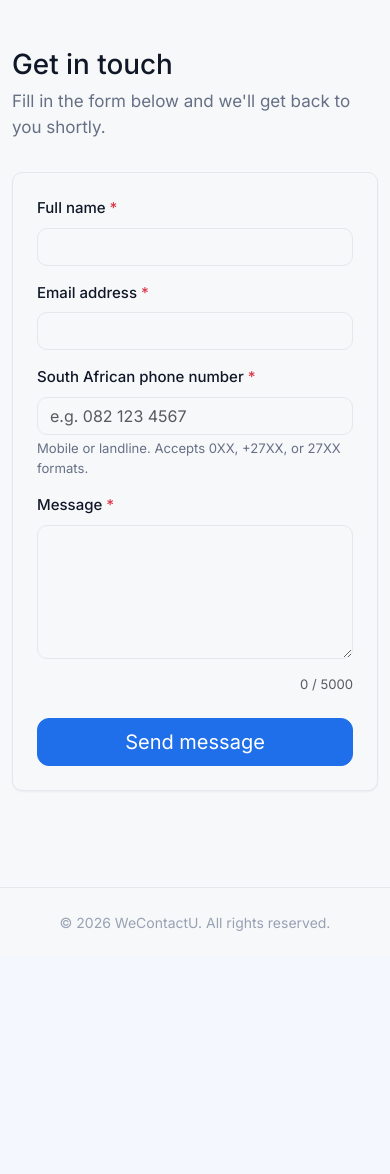
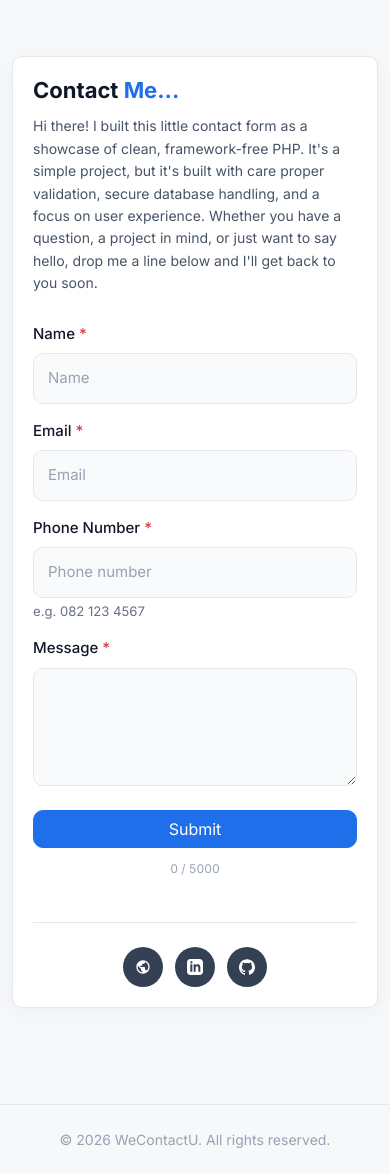
Before and after one commit to ShaneKolkoto/contactUform, a PHP site: page / in a window 390 px wide. Shown: the part 61-1235 px from the top of the page. Before the commit the page ends 992 px from the top, so only its background shows below. Run offline with PHP 8.4, Linux system fonts and the light colour scheme.

Commit message:
feat(ui): add client-side JS, mobile polish, and error feedback
Three related improvements to the front-end layer:

1. Client-side enhancement (app.js)
   - Live character counter for the message textarea (5000 limit,
     amber warning past 90%)
   - Inline validation on blur for name, email, phone, and message,
     mirroring the rules in Validator.php
   - Re-validation on input for fields already flagged invalid, so
     corrections clear the error immediately
   - Submit lock with spinner to prevent double-posts
   - Auto-focus and smooth-scroll to the error summary when the page
     loads with server-side validation errors

2. Mobile-responsive polish (contact-form.css, entries.css)
   - Contact page reorders to info → form → socials on mobile via
     display:contents on the left column wrapper
   - Submit button full-width and counter centred below on small screens
   - Social icons shrink to 40px, title to 1.5rem, description to
     0.875rem below 768px
   - Entries page: name + time stack vertically, avatar shrinks to
     36px, pagination padding tightens for easier tap targets

3. Error feedback styling
   - Green border + ring for valid fields
   - Amber warning state for the near-limit char counter
   - Red focus ring on the error summary alert for screen readers

```diff
--- a/public/index.php
+++ b/public/index.php
@@ -3,29 +3,54 @@
 declare(strict_types=1);
 
 require __DIR__ . '/../bootstrap.php';
+$pageTitle = 'Contact';
+$active = 'form';
+$pageStyles = ['assets/css/contact-form.css'];
 
-$pageTitle = 'Contact us';
-$active = 'form';
-
-// Errors and old input from a failed submit are read here, then cleared
-// so a page refresh doesn't keep showing them.
 $errors = $_SESSION['errors'] ?? [];
 $old = $_SESSION['old'] ?? [];
 unset($_SESSION['errors'], $_SESSION['old']);
 
-// Small helpers so the template below stays readable
 $errorFor = fn(string $field): string => $errors[$field] ?? '';
 $value = fn(string $field): string => (string) ($old[$field] ?? '');
 
 require __DIR__ . '/../templates/header.php';
 ?>
 
-<div class="container--narrow">
-    <div class="page-header">
-        <h1 class="mb-2">Get in touch</h1>
-        <p class="page-header__subtitle">Fill in the form below and we'll get back to you shortly.</p>
+<div class="container--narrow mt-4">
+
+    <div class="contact-split">
+        <!-- LEFT SIDE: Social & Info -->
+        <div class="contact-split__left">
+            <div class="social-links">
+                <!-- Portfolio -->
+                <a href="https://shane-kolkoto-portfolio.vercel.app/" target="_blank" rel="noopener" class="social-link" aria-label="Portfolio">
+                    <svg viewBox="0 0 24 24" xmlns="http://www.w3.org/2000/svg"><path d="M12 2C6.48 2 2 6.48 2 12s4.48 10 10 10 10-4.48 10-10S17.52 2 12 2zm-1 17.93c-3.95-.49-7-3.85-7-7.93 0-.62.08-1.21.21-1.79L9 15v1c0 1.1.9 2 2 2v1.93zm6.9-2.54c-.26-.81-1-1.39-1.9-1.39h-1v-3c0-.55-.45-1-1-1H8v-2h2c.55 0 1-.45 1-1V7h2c1.1 0 2-.9 2-2v-.41c2.93 1.19 5 4.06 5 7.41 0 2.08-.8 3.97-2.1 5.39z"/></svg>
+                </a>
+                <!-- LinkedIn -->
+                <a href="https://linkedin.com/in/shane-morne-kolkoto" target="_blank" rel="noopener" class="social-link" aria-label="LinkedIn">
+                    <svg viewBox="0 0 24 24" xmlns="http://www.w3.org/2000/svg"><path d="M19 0h-14c-2.761 0-5 2.239-5 5v14c0 2.761 2.239 5 5 5h14c2.762 0 5-2.239 5-5v-14c0-2.761-2.238-5-5-5zm-11 19h-3v-11h3v11zm-1.5-12.268c-.966 0-1.75-.79-1.75-1.764s.784-1.764 1.75-1.764 1.75.79 1.75 1.764-.783 1.764-1.75 1.764zm13.5 12.268h-3v-5.604c0-3.368-4-3.113-4 0v5.604h-3v-11h3v1.765c1.396-2.586 7-2.777 7 2.476v6.759z"/></svg>
+                </a>
+                <!-- GitHub -->
+                <a href="https://github.com/ShaneKolkoto/contactUform" target="_blank" rel="noopener" class="social-link" aria-label="GitHub">
+                    <svg viewBox="0 0 24 24" xmlns="http://www.w3.org/2000/svg"><path d="M12 .297c-6.63 0-12 5.373-12 12 0 5.303 3.438 9.8 8.205 11.385.6.113.82-.258.82-.577 0-.285-.01-1.04-.015-2.04-3.338.724-4.042-1.61-4.042-1.61C4.422 18.07 3.633 17.7 3.633 17.7c-1.087-.744.084-.729.084-.729 1.205.084 1.838 1.236 1.838 1.236 1.07 1.835 2.809 1.305 3.495.998.108-.776.417-1.305.76-1.605-2.665-.3-5.466-1.332-5.466-5.93 0-1.31.465-2.38 1.235-3.22-.135-.303-.54-1.523.105-3.176 0 0 1.005-.322 3.3 1.23.96-.267 1.98-.399 3-.405 1.02.006 2.04.138 3 .405 2.28-1.552 3.285-1.23 3.285-1.23.645 1.653.24 2.873.12 3.176.765.84 1.23 1.91 1.23 3.22 0 4.61-2.805 5.625-5.475 5.92.42.36.81 1.096.81 2.22 0 1.606-.015 2.896-.015 3.286 0 .315.21.69.825.57C20.565 22.092 24 17.592 24 12.297c0-6.627-5.373-12-12-12"/></svg>
+                </a>
             </div>
 
+            <div class="contact-info">
+                <h1 class="contact-title">Contact <span>Me...</span></h1>
+                <p class="contact-description">
+                    Hi there! I built this little contact form as a showcase of clean,
+                    framework-free PHP. It's a simple project, but it's built with care
+                    proper validation, secure database handling, and a focus on user
+                    experience. Whether you have a question, a project in mind, or just
+                    want to say hello, drop me a line below and I'll get back to you soon.
+                </p>
+            </div>
+        </div>
+
+        <!-- RIGHT SIDE: Form -->
+        <div class="contact-split__right">
             <?php if ($errors !== []): ?>
                 <?php render_alert([
                     'type' => 'error',
@@ -34,71 +59,71 @@ require __DIR__ . '/../templates/header.php';
                 ]); ?>
             <?php endif; ?>
 
-    <div class="card">
-        <div class="card-body p-4 p-md-5">
             <form id="contact-form" action="submit.php" method="post" novalidate>
                 <input type="hidden" name="csrf" value="<?= e(csrf_token()) ?>">
 
                 <?php render_form_field([
                     'name' => 'name',
-                    'label' => 'Full name',
+                    'label' => 'Name',
                     'type' => 'text',
                     'value' => $value('name'),
                     'error' => $errorFor('name'),
                     'required' => true,
                     'maxlength' => 100,
-                    'autocomplete' => 'name',
+                    'placeholder' => 'Name',
+                    'hide_label' => true,
                 ]); ?>
 
                 <?php render_form_field([
                     'name' => 'email',
-                    'label' => 'Email address',
+                    'label' => 'Email',
                     'type' => 'email',
                     'value' => $value('email'),
                     'error' => $errorFor('email'),
                     'required' => true,
                     'maxlength' => 255,
-                    'autocomplete' => 'email',
+                    'placeholder' => 'Email',
+                    'hide_label' => true,
                 ]); ?>
 
                 <?php render_form_field([
                     'name' => 'phone',
-                    'label' => 'South African phone number',
+                    'label' => 'Phone Number',
                     'type' => 'tel',
                     'value' => $value('phone'),
                     'error' => $errorFor('phone'),
-                    'hint' => 'Mobile or landline. Accepts 0XX, +27XX, or 27XX formats.',
                     'required' => true,
-                    'placeholder' => 'e.g. 082 123 4567',
-                    'autocomplete' => 'tel',
+                    'placeholder' => 'Phone number',
+                    'hint' => 'e.g. 082 123 4567',
+                    'hide_label' => true,
                 ]); ?>
 
                 <?php render_form_field([
                     'name' => 'message',
                     'label' => 'Message',
                     'textarea' => true,
-                    'rows' => 5,
+                    'rows' => 4,
                     'value' => $value('message'),
                     'error' => $errorFor('message'),
                     'required' => true,
                     'maxlength' => 5000,
+                    'placeholder' => 'Message...',
+                    'hide_label' => true,
                 ]); ?>
 
-                <div class="d-flex justify-content-end mb-4">
-                    <small class="text-muted" id="char-count">0 / 5000</small>
-                </div>
-
+                <div class="form-footer">
+                    <small class="char-count" id="char-count">0 / 5000</small>
                     <?php render_button([
-                    'label' => 'Send message',
+                        'label' => 'Submit',
                         'id' => 'submit-btn',
                         'variant' => 'primary',
-                    'size' => 'lg',
-                    'block' => true,
                         'spinner' => true,
                     ]); ?>
+                </div>
             </form>
         </div>
     </div>
+
 </div>
 
 <?php require __DIR__ . '/../templates/footer.php'; ?>
--- a/templates/footer.php
+++ b/templates/footer.php
@@ -11,7 +11,7 @@ declare(strict_types=1);
     </div>
 </footer>
 
-<script src="https://cdn.jsdelivr.net/npm/bootstrap@5.3.3/dist/js/bootstrap.bundle.min.js"></script>
-<script src="assets/js/app.js" defer></script>
+<script src="https://cdn.jsdelivr.net/npm/bootstrap@5.3.8/dist/js/bootstrap.bundle.min.js" integrity="sha384-FKyoEForCGlyvwx9Hj09JcYn3nv7wiPVlz7YYwJrWVcXK/BmnVDxM+D2scQbITxI" crossorigin="anonymous"></script>
+<script src="assets/js/main.js" defer></script>
 </body>
 </html>
--- a/templates/header.php
+++ b/templates/header.php
@@ -22,8 +22,11 @@ $flash = flash_get();
     <link rel="preconnect" href="https://fonts.gstatic.com" crossorigin>
     <link href="https://fonts.googleapis.com/css2?family=Inter:wght@400;500;600;700&display=swap" rel="stylesheet">
 
-    <link href="https://cdn.jsdelivr.net/npm/bootstrap@5.3.3/dist/css/bootstrap.min.css" rel="stylesheet">
-    <link href="assets/css/style.css" rel="stylesheet">
+<link href="https://cdn.jsdelivr.net/npm/bootstrap@5.3.8/dist/css/bootstrap.min.css" rel="stylesheet" integrity="sha384-sRIl4kxILFvY47J16cr9ZwB07vP4J8+LH7qKQnuqkuIAvNWLzeN8tE5YBujZqJLB" crossorigin="anonymous">    <link href="assets/css/style.css" rel="stylesheet">
+
+    <?php foreach (($pageStyles ?? []) as $href): ?>
+        <link href="<?= e($href) ?>" rel="stylesheet">
+    <?php endforeach; ?>
 </head>
 <body>
 <header class="site-header">
```
Also changed, not shown: public/entries.php (+66 -56 lines), public/assets/css/contact-form.css (added), public/assets/css/entries.css (added), public/assets/js/index.js (deleted), public/assets/js/main.js (added). Lines whose indentation alone changed are shown as unchanged.
